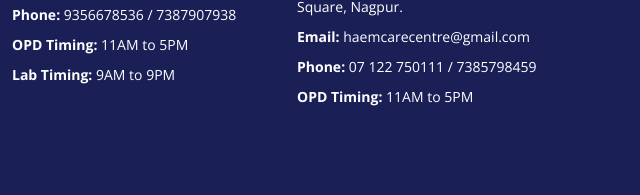
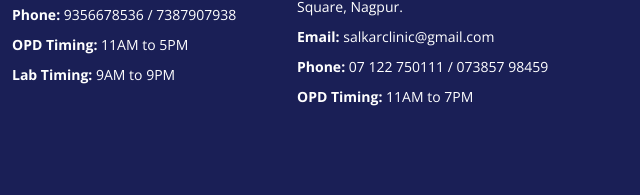
Before and after one commit to patlepkgit/haemcare, a plain HTML site: page index.html in a window 1280 px wide. Shown: the part 4594-4789 px from the top of the page, 640-1280 px from the left. Drawn offline with nearby package versions, Linux system fonts and the light colour scheme.

Commit message:
new changes

```diff
--- a/index.html
+++ b/index.html
@@ -1178,9 +1178,9 @@
 
                     <ul class="footer-contact-list">
                         <li><span>Address:</span> Ground floor, Bhagyashree Survey Apts,Rambagh Road, Medical Square, Nagpur. </li>
-                        <li><span>Email:</span> <a href="#">haemcarecentre@gmail.com</a></li>
-                        <li><span>Phone:</span> <a href="#">07 122 750111 / 7385798459</a></li>
-                        <li><span>OPD Timing:</span> <a href="#">11AM to 5PM </a></li>
+                        <li><span>Email:</span> <a href="#">salkarclinic@gmail.com</a></li>
+                        <li><span>Phone:</span> <a href="#">07 122 750111 / 073857 98459</a></li>
+                        <li><span>OPD Timing:</span> <a href="#">11AM to 7PM </a></li>
                     </ul>
                 </div>
             </div>
```
